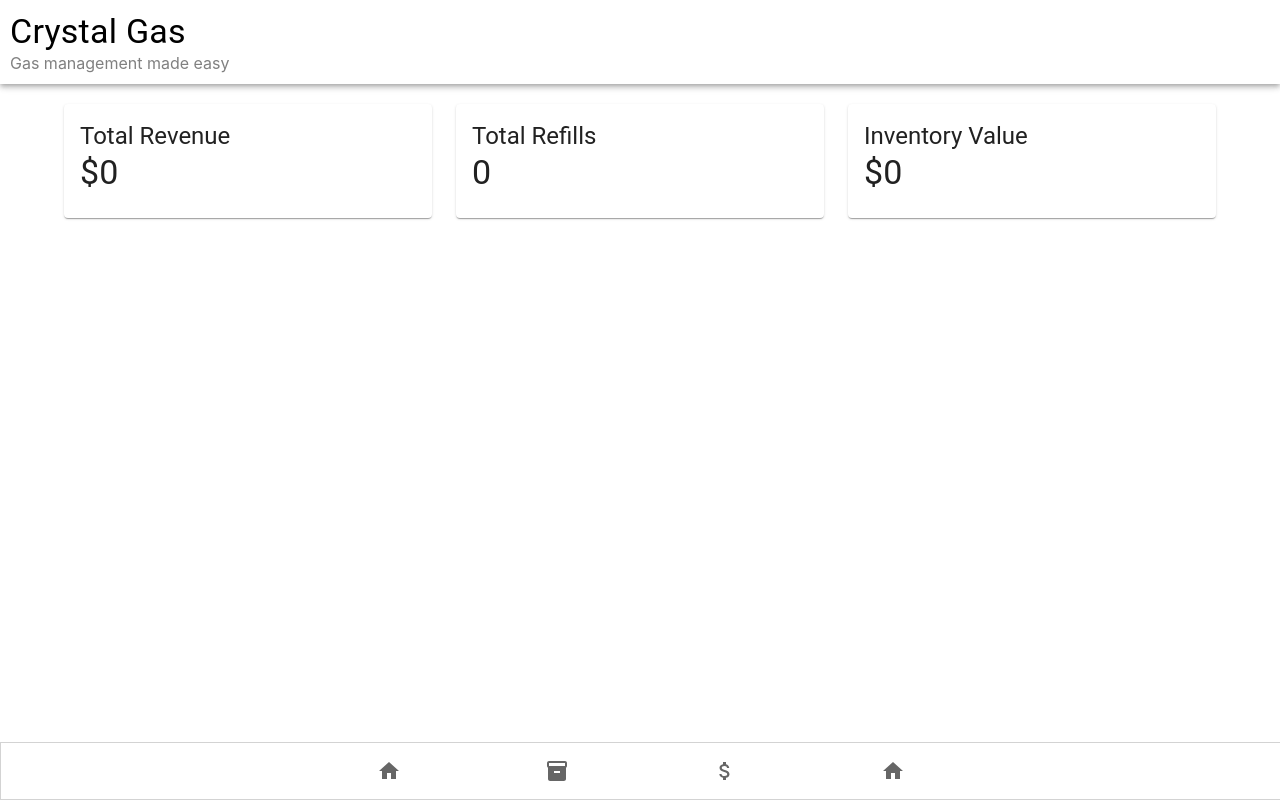
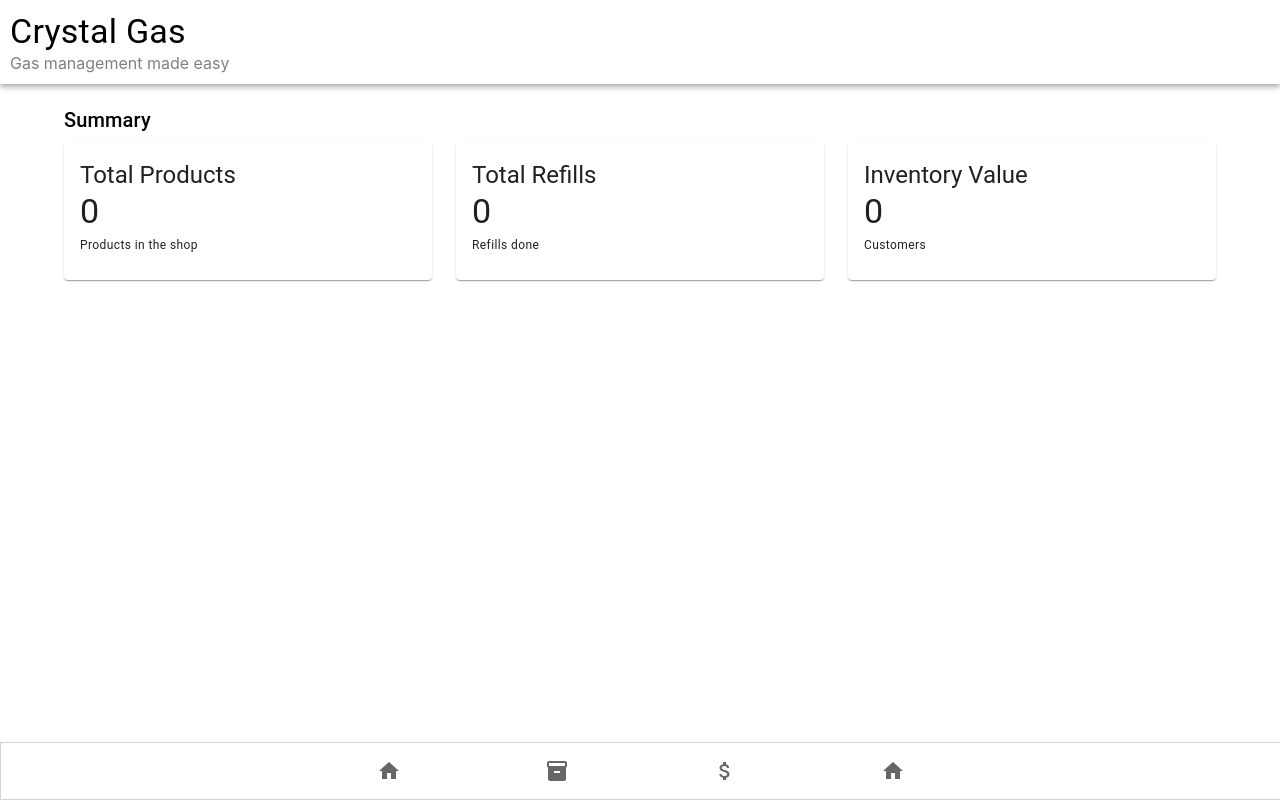
Before and after one commit to iantanui/crystal-gas, a React (Create React App) app: page / in a window 1280 px wide. Built offline with nearby package versions, Linux system fonts and the light colour scheme.

Commit message:
dashboard

```diff
--- a/src/components/dashboard/DashboardCard.js
+++ b/src/components/dashboard/DashboardCard.js
@@ -1,11 +1,12 @@
-import React from 'react';
-import { Card, CardContent, Typography } from '@mui/material';
+import React from "react";
+import { Card, CardContent, Typography } from "@mui/material";
 
-const DashboardCard = ({ title, value }) => (
+const DashboardCard = ({ label, value, bottom }) => (
   <Card>
     <CardContent>
-      <Typography variant="h5">{title}</Typography>
+      <Typography variant="h5">{label}</Typography>
       <Typography variant="h4">{value}</Typography>
+      <Typography variant="caption">{bottom}</Typography>
     </CardContent>
   </Card>
 );
--- a/src/pages/DashboardScreen.js
+++ b/src/pages/DashboardScreen.js
@@ -1,21 +1,52 @@
-import React from 'react';
-import DashboardCard from '../components/dashboard/DashboardCard';
-import { Container, Grid } from '@mui/material';
+import React from "react";
+import DashboardCard from "../components/dashboard/DashboardCard";
+import { Container, Grid, Typography } from "@mui/material";
+import { useProducts } from "../components/products/ProductContext";
+import { useRefills } from "../components/refills/RefillContext";
 
-const DashboardScreen = () => (
-  <Container style={{ marginTop: '20px'}}>
+const DashboardScreen = () => {
+  const { products } = useProducts;
+  const { refills } = useRefills;
+
+  const totalProducts = products ? products.length : 0;
+  const totalRefills = refills ? refills.length : 0;
+  const totalCustomers = refills
+    ? [...new Set(refills.map((refill) => refill.customerName))].length
+    : 0;
+
+  return (
+    <Container style={{ marginTop: "20px" }}>
+      <Typography variant="h6" color="black" gutterBottom>
+        Summary
+      </Typography>
+
       <Grid container spacing={3}>
         <Grid item xs={12} sm={6} md={4}>
-        <DashboardCard title="Total Revenue" value="$0" />
+          <DashboardCard
+            label="Total Products"
+            value={totalProducts}
+            bottom="Products in the shop"
+          />
         </Grid>
+
         <Grid item xs={12} sm={6} md={4}>
-        <DashboardCard title="Total Refills" value="0" />
+          <DashboardCard
+            label="Total Refills"
+            value={totalRefills}
+            bottom="Refills done"
+          />
         </Grid>
+
         <Grid item xs={12} sm={6} md={4}>
-        <DashboardCard title="Inventory Value" value="$0" />
+          <DashboardCard
+            label="Inventory Value"
+            value={totalCustomers}
+            bottom="Customers"
+          />
         </Grid>
       </Grid>
     </Container>
   );
+};
 
 export default DashboardScreen;
```
Lines whose indentation alone changed are shown as unchanged.
